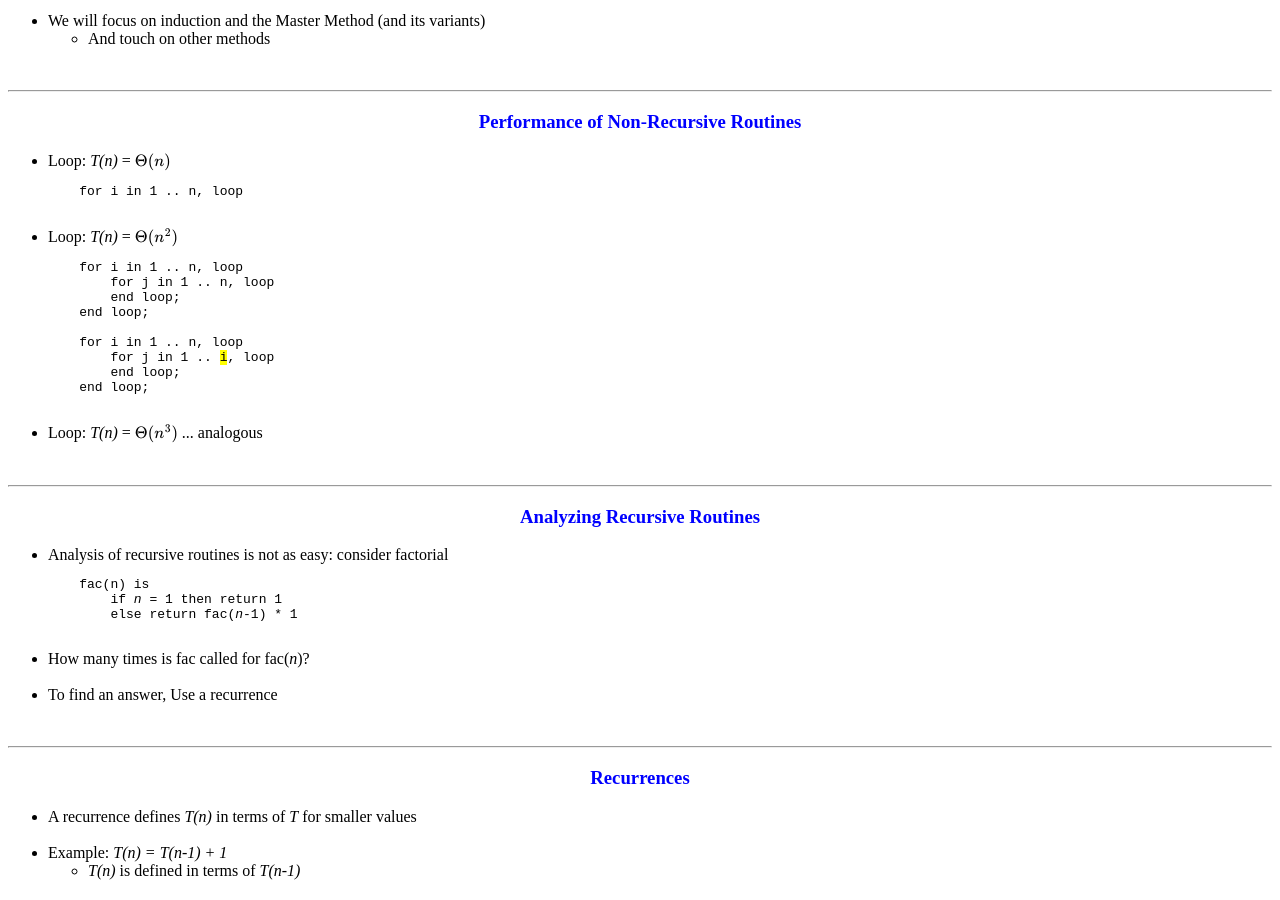
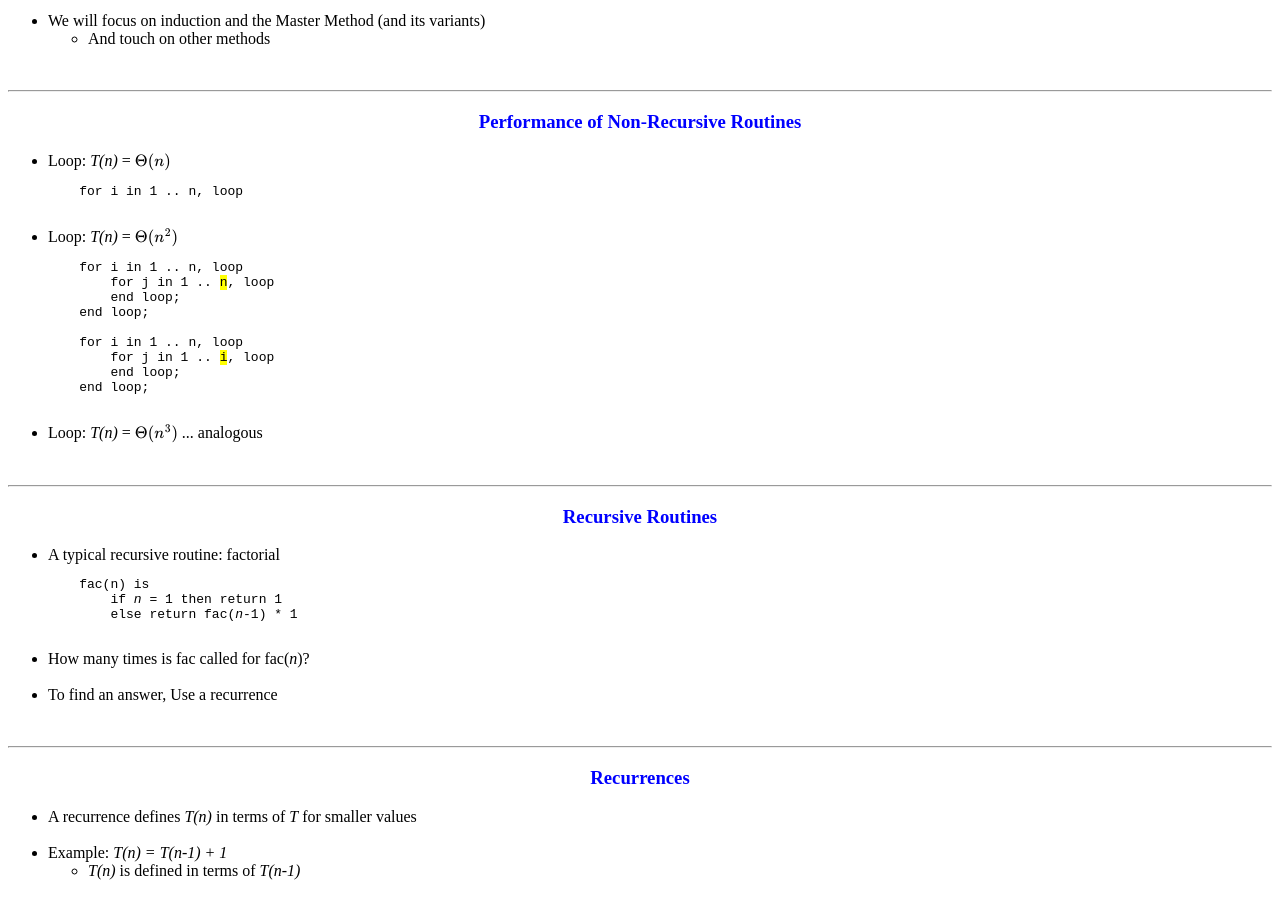
Before and after one commit to brbisheng/brbisheng.github.io, a Jekyll site: the page built from _posts/2020-03-01-RecursionTree.html, in a window 1280 px wide and 900 px high, scrolled down 525 px. Built offline with Jekyll 4.4.1, drawn with Linux system fonts in a browser that asks for light colours; formulas are drawn with MathJax 3; some of the changed text lies outside the part shown.

Commit message:
Update 2020-03-01-RecursionTree.html

```diff
--- a/_posts/2020-03-01-RecursionTree.html
+++ b/_posts/2020-03-01-RecursionTree.html
@@ -60,7 +60,7 @@ comments: true
     <li> Loop: <i>T(n)</i> = $\Theta(n^2)$  </li>
     <pre>
     for i in 1 .. n, loop
-        for j in 1 .. n, loop
+        for j in 1 .. <mark>n</mark>, loop
         end loop;
     end loop;
 
@@ -75,9 +75,9 @@ comments: true
 <!-- ************************************ -->
 <br>
 <hr>
-<h3 align=center>Analyzing Recursive Routines</h3>
+<h3 align=center>Recursive Routines</h3>
 <ul>
-    <li>  Analysis of recursive routines is not as easy: consider factorial </li>
+    <li>  A typical recursive routine: factorial </li>
     <pre>
     fac(n) is
         if <i>n</i> = 1 then return 1
```
Also changed, not shown: other parts of _posts/2020-03-01-RecursionTree.html (+4 -4 lines).
